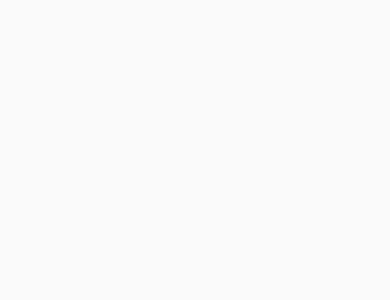
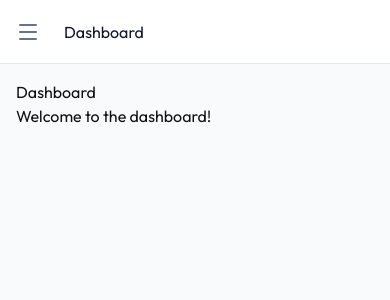
Before and after one commit to Hiten372/social-seheduler, a React (Vite) app in the folder client/: page /dashboard in a window 390 px wide. Before the commit this address had no page. Shown: the top 300 px of the page. Built offline with nearby package versions, Linux system fonts and the light colour scheme.

Commit message:
Add routing and layout components for enhanced navigation
- Introduced Layout component to manage page structure.
- Added Sidebar component for mobile-friendly navigation.
- Implemented new pages: Dashboard, Accounts, AiComposer, and Scheduler.
- Updated App component to include new routes.

```diff
--- a/client/src/App.tsx
+++ b/client/src/App.tsx
@@ -1,6 +1,11 @@
 import { Route, Routes } from "react-router-dom";
 import Home from "./pages/Home";
 import Login from "./pages/Login";
+import Layout from "./components/Layout";
+import Dashboard from "./pages/Dashboard";
+import AiComposer from "./pages/AiComposer";
+import Scheduler from "./pages/Scheduler";
+import Accounts from "./pages/Accounts";
 
 export default function App() {
   return (
@@ -8,6 +13,12 @@ export default function App() {
       <Routes>
         <Route path="/" element={<Home />} />
         <Route path="/login" element={<Login />} />
+        <Route element={<Layout />}>
+          <Route path="/dashboard" element={<Dashboard />} />
+          <Route path="/accounts" element={<Accounts />} />
+          <Route path="/schedule" element={<Scheduler />} />
+          <Route path="/ai-composer" element={<AiComposer />} />
+        </Route>
       </Routes>
     </>
   );
--- /dev/null
+++ b/client/src/components/Layout.tsx
@@ -0,0 +1,53 @@
+import { Outlet, useLocation } from "react-router-dom";
+import Sidebar from "./Sidebar";
+import { useState } from "react";
+import { MenuIcon } from "lucide-react";
+
+const pageTitles: Record<string, string> = {
+  "/dashboard": "Dashboard",
+  "/accounts": "Accounts",
+  "/schedule": "Scheduler",
+  "/ai-composer": "AI Composer",
+};
+
+const Layout = () => {
+  const currentPath = useLocation();
+  const title = pageTitles[currentPath.pathname] || "Social Scheduler";
+
+  const [isMobileMenuOpen, setIsMobileMenuOpen] = useState(false);
+  return (
+    <div className="flex h-screen bg-slate-50">
+      {/* mobile overlay */}
+      {isMobileMenuOpen && (
+        <div
+          className="fixed inset-0 bg-slate-900/50 z-40 md:hidden"
+          onClick={() => setIsMobileMenuOpen(false)}
+        />
+      )}
+
+      <Sidebar isOpen={isMobileMenuOpen} setIsOpen={setIsMobileMenuOpen} />
+      <div className="flex-1 flex flex-col overflow-hidden">
+        {/* top bar */}
+        <header className="h-16 bg-white border-b border-slate-200 flex items-center  px-4 md:px-8 gap-4">
+          <button
+            className="md:hidden p-2 -ml-2 text-slate-500"
+            onClick={() => setIsMobileMenuOpen(!isMobileMenuOpen)}
+          >
+            <MenuIcon className="size-6" />
+          </button>
+          <div>
+            <h1 className="text-slate-900">{title}</h1>
+            <p className="text-sm text-slate-400 hidden sm:block">
+              Manage and automate your social media presence
+            </p>
+          </div>
+        </header>
+        <main className="flex-1 overflow-auto p-4 sm:p-6 md:p-8 xl:p-12">
+          <Outlet />
+        </main>
+      </div>
+    </div>
+  );
+};
+
+export default Layout;
--- /dev/null
+++ b/client/src/components/Sidebar.tsx
@@ -0,0 +1,31 @@
+import React from "react";
+
+const Sidebar = ({
+  isOpen,
+  setIsOpen,
+}: {
+  isOpen: boolean;
+  setIsOpen: (val: boolean) => void;
+}) => {
+  return (
+    <div
+      className={`fixed inset-y-0 left-0 z-50 w-64 bg-white border-r border-slate-200 flex flex-col h-full transform transition-transform duration-200 ease-in-out md:relative md:translate-x-0  ${isOpen ? "translate-x-0" : "-translate-x-full"}`}
+    >
+      {/* logo */}
+      <div className="p-6 pb-4">
+        <div className="text-xl tracking-tight text-slate-800 flex items-center gap-1.5 ">
+          <img src="/logo.svg" alt="Logo" className="size-6" />
+          Scheduler
+        </div>
+      </div>
+      {/* Nav section label */}
+      <div className="px-6 py-2  ">
+        <span className="text-xs text-slate-500  uppercase tracking-wider ">
+          Menu
+        </span>
+      </div>
+    </div>
+  );
+};
+
+export default Sidebar;
--- /dev/null
+++ b/client/src/pages/Accounts.tsx
@@ -0,0 +1,12 @@
+import React from 'react';
+
+ const Accounts = () => {
+    return (
+        <div>
+            <h1>Accounts</h1>
+            <p>Welcome to the accounts page!</p>
+        </div>
+    );
+};
+
+export default Accounts;
--- /dev/null
+++ b/client/src/pages/AiComposer.tsx
@@ -0,0 +1,12 @@
+import React from 'react';
+
+ const AiComposer = () => {
+    return (
+        <div>
+            <h1>AI Composer</h1>
+            <p>Welcome to the AI composer   !</p>
+        </div>
+    );
+};
+
+export default AiComposer;
--- /dev/null
+++ b/client/src/pages/Dashboard.tsx
@@ -0,0 +1,12 @@
+import React from 'react';
+
+ const Dashboard = () => {
+    return (
+        <div>
+            <h1>Dashboard</h1>
+            <p>Welcome to the dashboard!</p>
+        </div>
+    );
+};
+
+export default Dashboard;
--- /dev/null
+++ b/client/src/pages/Scheduler.tsx
@@ -0,0 +1,13 @@
+import React from 'react';
+
+
+ const Scheduler = () => {
+    return (
+        <div>
+            <h1>Scheduler</h1>
+            <p>Welcome to the scheduler!</p>
+        </div>
+    );
+};
+
+export default Scheduler;
```
Lines whose indentation alone changed are shown as unchanged.
